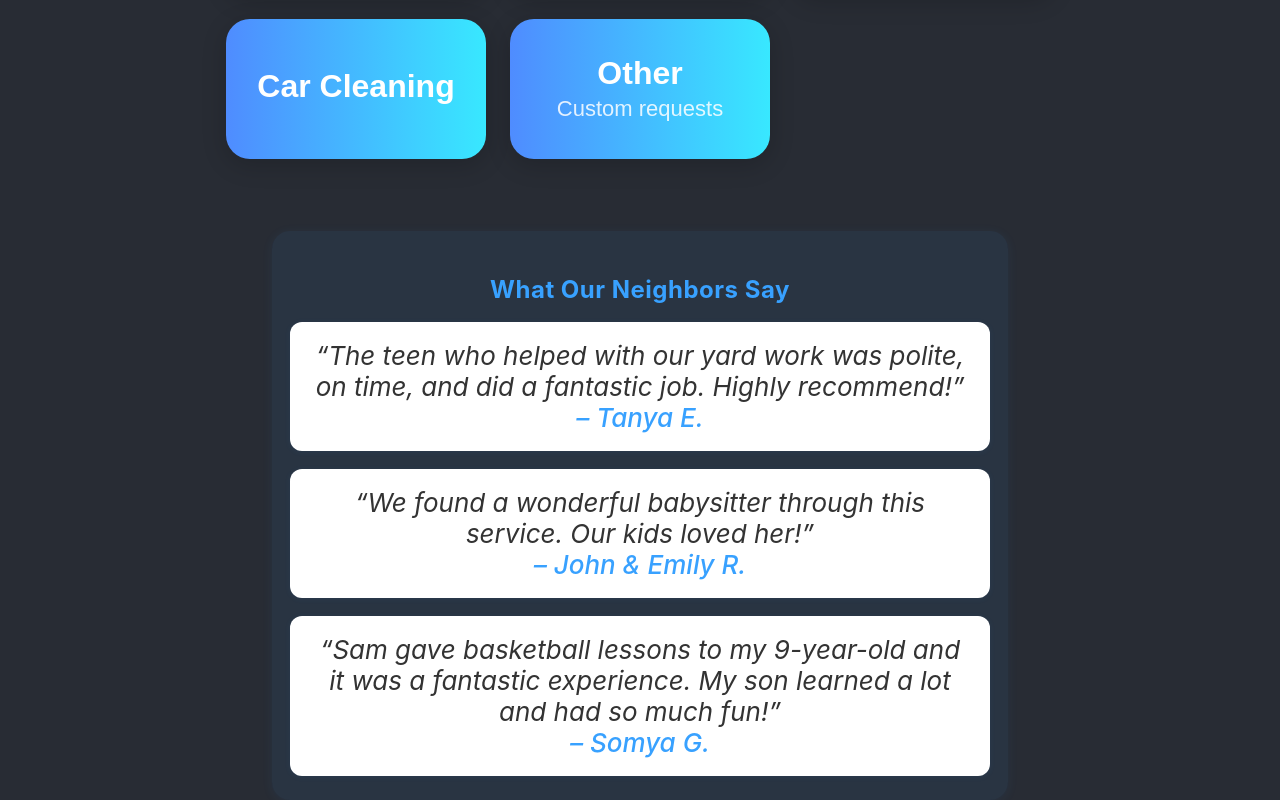
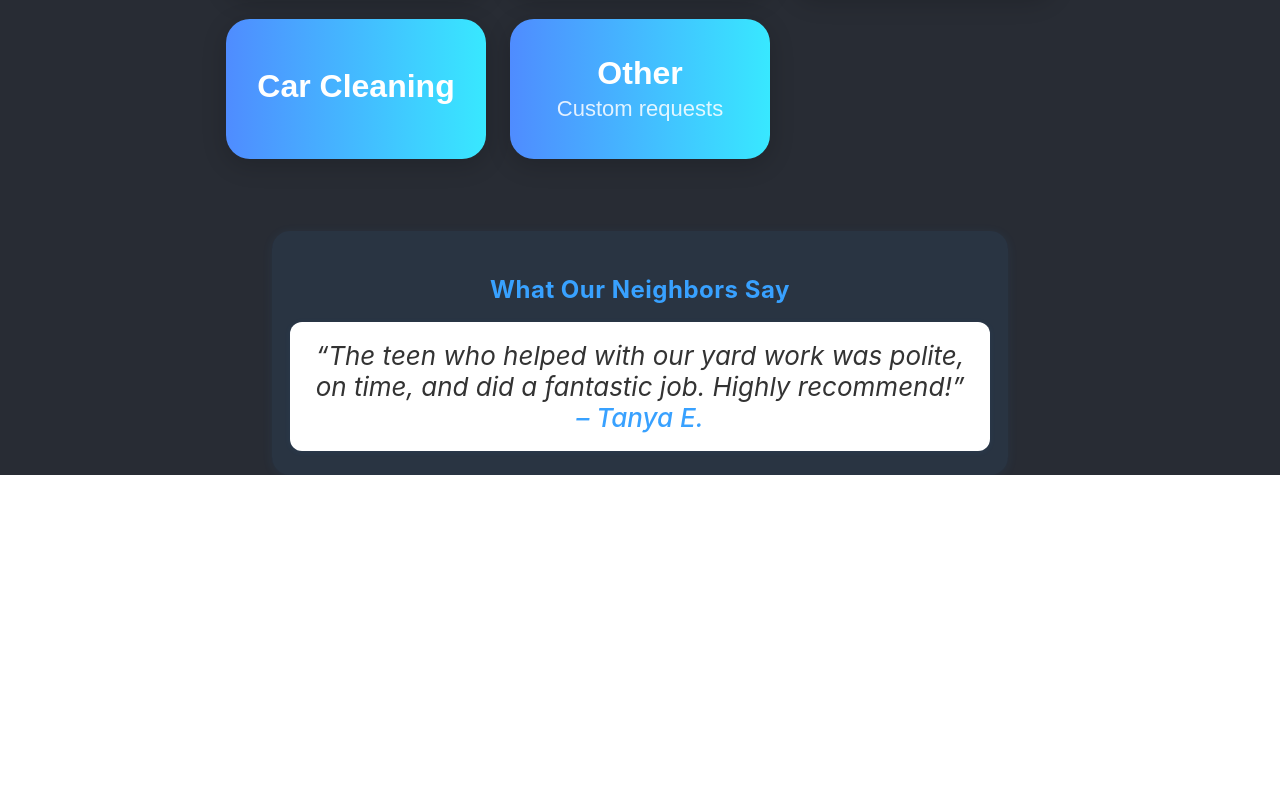
Before and after one commit to ilyaskuratovsky/hire-a-teen, a React (Create React App) app: page / in a window 1280 px wide. Shown: the part 872-1672 px from the top of the page. After the commit the page ends 1347 px from the top, so only its background shows below. Built offline with nearby package versions, Linux system fonts and the light colour scheme.

Commit message:
testimonial remove

```diff
--- a/src/App.js
+++ b/src/App.js
@@ -615,40 +615,6 @@ function App() {
                 – Tanya E.
               </span>
             </div>
-            <div
-              style={{
-                background: "#fff",
-                borderRadius: 12,
-                padding: "18px 20px",
-                boxShadow: "0 1px 6px rgba(56,161,255,0.07)",
-                fontStyle: "italic",
-                color: "#333",
-              }}
-            >
-              “We found a wonderful babysitter through this service. Our kids
-              loved her!”
-              <br />
-              <span style={{ fontWeight: 500, color: "#38a1ff" }}>
-                – John & Emily R.
-              </span>
-            </div>
-            <div
-              style={{
-                background: "#fff",
-                borderRadius: 12,
-                padding: "18px 20px",
-                boxShadow: "0 1px 6px rgba(56,161,255,0.07)",
-                fontStyle: "italic",
-                color: "#333",
-              }}
-            >
-              “Sam gave basketball lessons to my 9-year-old and it was a
-              fantastic experience. My son learned a lot and had so much fun!”
-              <br />
-              <span style={{ fontWeight: 500, color: "#38a1ff" }}>
-                – Somya G.
-              </span>
-            </div>
           </div>
         </div>
       </header>
```
